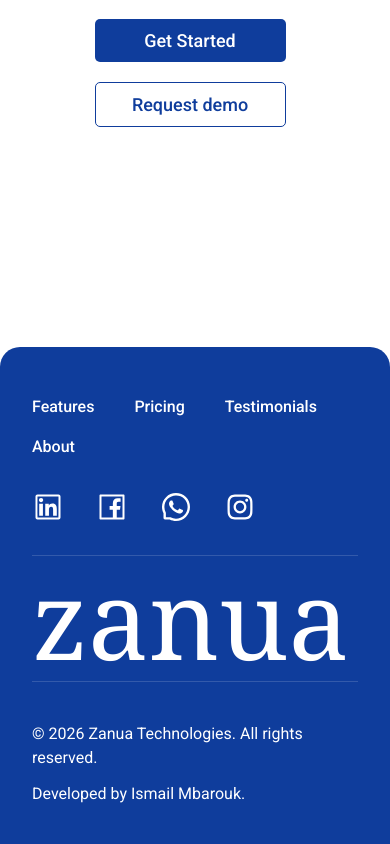
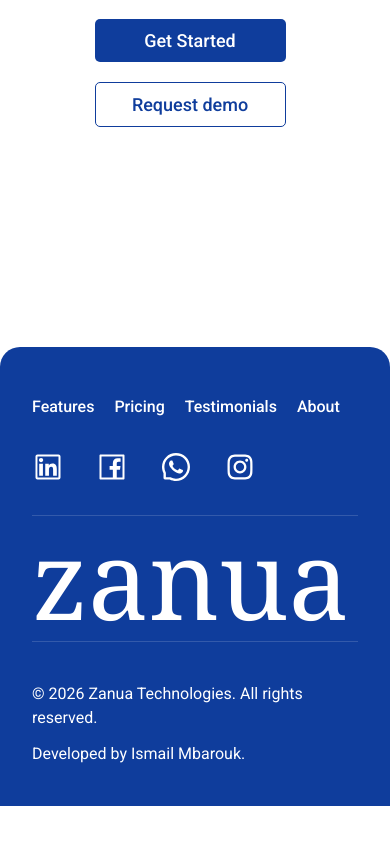
Before and after one commit to Sumally007/zanua-website-project, a React (Vite) app: page / in a window 390 px wide. Shown: the part 10833-11677 px from the top of the page. After the commit the page ends 11639 px from the top, so only its background shows below. Built offline with nearby package versions, Linux system fonts and the light colour scheme; a web font is replaced by a local one.

Commit message:
reducing padding to the navlinks from footer section

```diff
--- a/src/components/Footer.tsx
+++ b/src/components/Footer.tsx
@@ -20,7 +20,7 @@ const Footer = () => {
             <div className="flex flex-col items-start justify-between gap-8 pb-8 md:flex-row md:items-center">
                 <NavLinks
                     variant="light"
-                    className="flex flex-wrap items-center gap-x-[40px] md:gap-x-[80px] gap-y-4 text-[1rem] sm:text-[18px]"
+                    className="flex flex-wrap items-center gap-x-[20px] md:gap-x-[80px] gap-y-4 text-[1rem] sm:text-[18px]"
                 />
 
                 <ul className="flex items-center gap-8">
```
